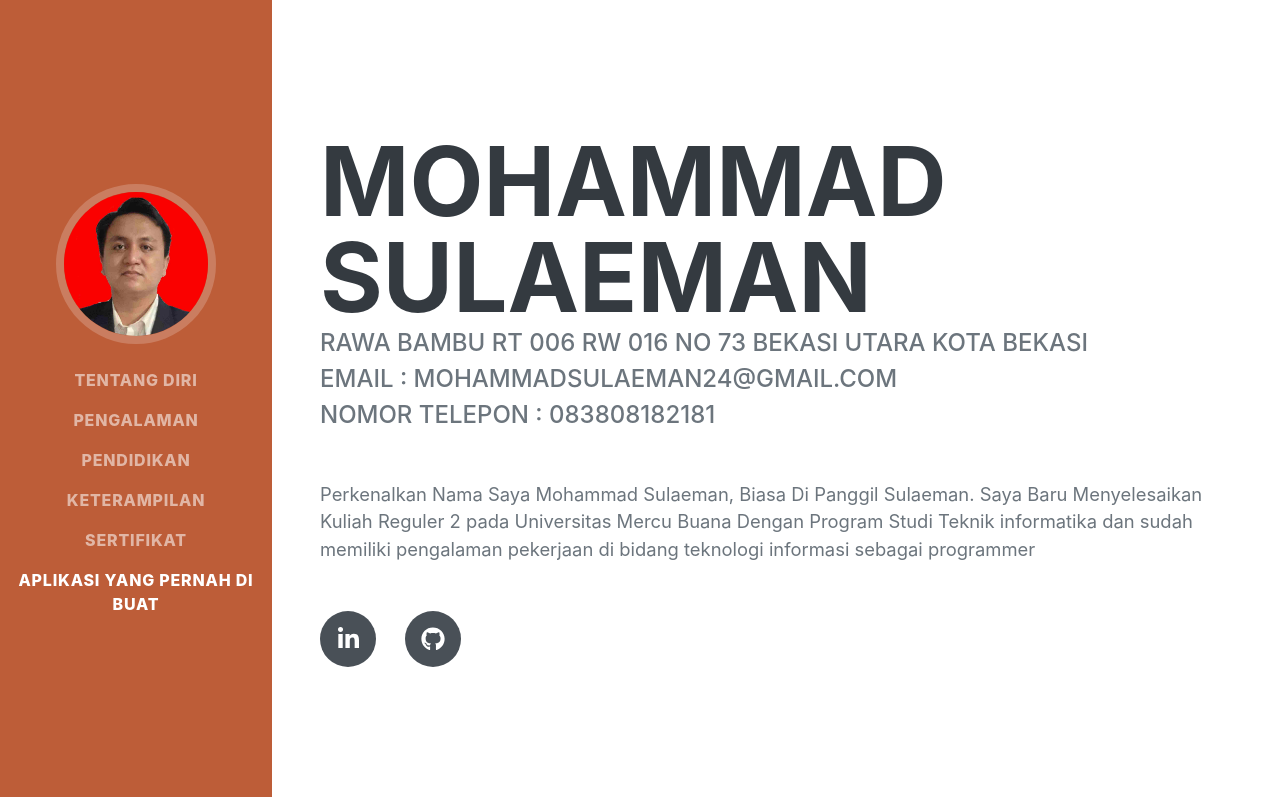
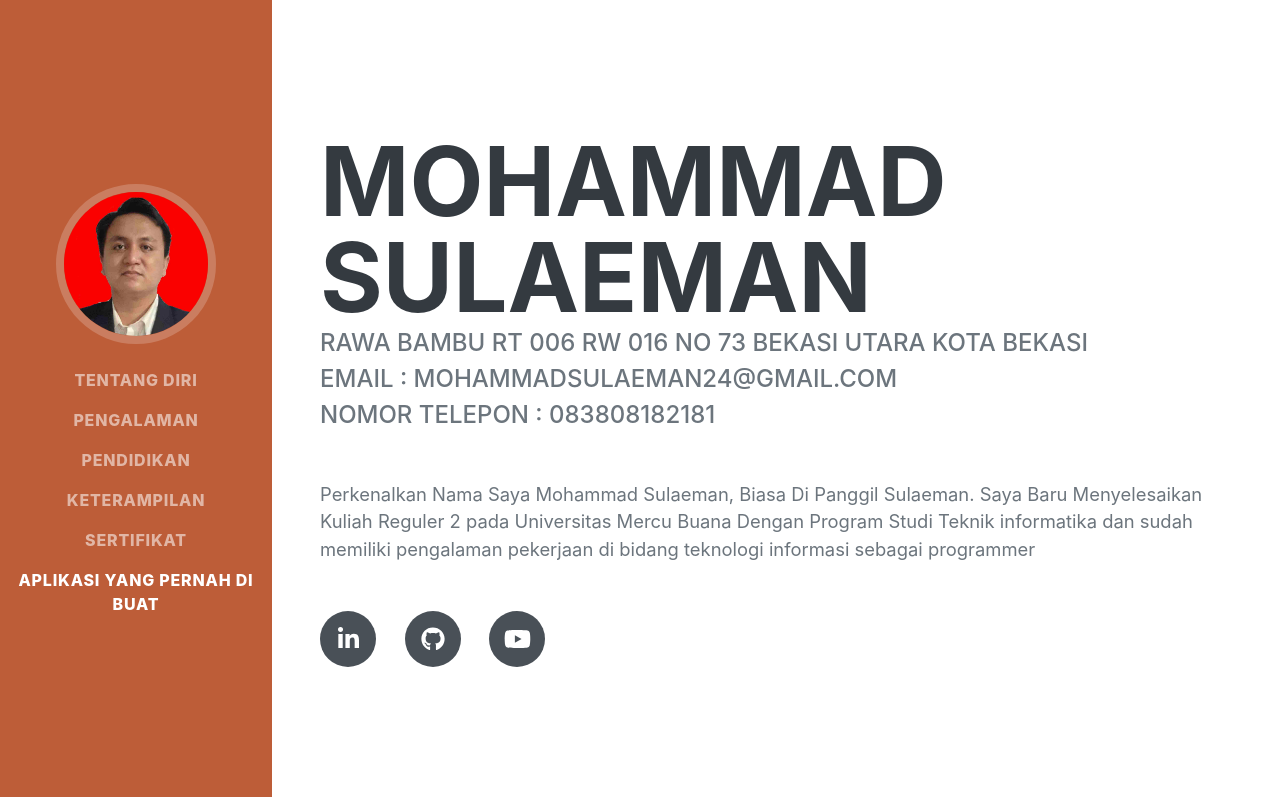
Before and after one commit to mohammadsulaeman/mohammadsulaeman.github.io, a plain HTML site: page index.html in a window 1280 px wide. Shown: the top 797 px of the page. Drawn offline with nearby package versions, Linux system fonts and the light colour scheme; a web font is replaced by a local one.

Commit message:
update tampilan yiutube link

```diff
--- a/index.html
+++ b/index.html
@@ -63,6 +63,8 @@
                         target="_blank"><i class="fab fa-linkedin-in"></i></a>
                     <a class="social-icon" href="https://github.com/mohammadsulaeman" target="_blank"><i
                             class="fab fa-github"></i></a>
+                    <a class="social-icon" href="https://www.youtube.com/channel/UCtUoOqcNJp-bZqOSsihXR9w"
+                        target="_blank"><i class="fab fa-youtube"></i></a>
                 </div>
             </div>
         </section>
```
